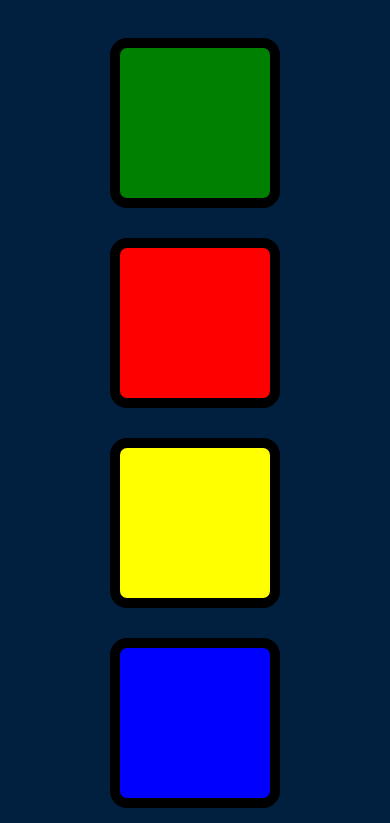
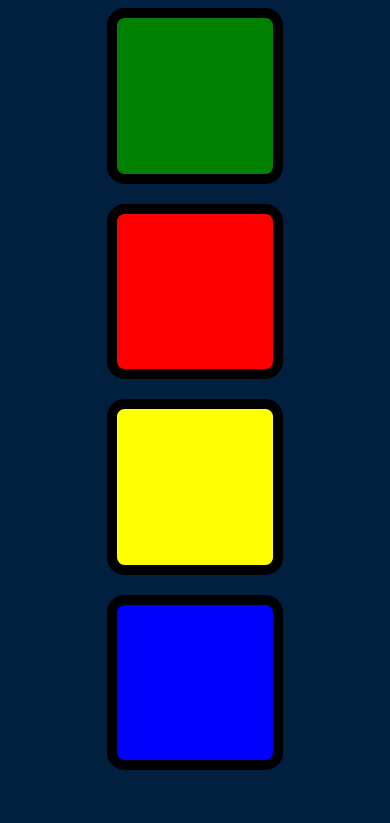
Before and after one commit to teodorapop/SimonGame, a website: page index.html in a window 390 px wide. Shown: the part 151-974 px from the top of the page. After the commit the page ends 931 px from the top, so only its background shows below. Drawn offline with nearby package versions, Linux system fonts and the light colour scheme.

Commit message:
mobile version

```diff
--- a/styles.css
+++ b/styles.css
@@ -21,12 +21,13 @@ body {
 }
 
 .btn {
-    margin: 20px;
+    margin: 10px;
     display: inline-block;
-    height: 200px;
-    width: 200px;
+    width: 45%;
+    aspect-ratio: 1 / 1;
     border: 10px solid black;
     border-radius: 10%;
+    box-sizing: border-box;
 }
 
 #green {
@@ -55,7 +56,6 @@ body {
     background-color: grey;
 }
 
-
 @media (max-width: 768px) {
     #level-title {
         font-size: 2rem;
@@ -63,17 +63,18 @@ body {
     }
 
     .container {
-        width: 100%;
+        width: 90%;
     }
 
     .btn {
-        height: 150px;
-        width: 150px;
-        margin: 15px;
+        width: 45%;
+        margin: 10px;
+        aspect-ratio: 1 / 1;
     }
 }
 
-@media (max-width: 280px) {
+
+@media (max-width: 480px) {
     #level-title {
         font-size: 1rem;
         margin: 15%;
@@ -84,8 +85,8 @@ body {
     }
 
     .btn {
-        height: 100px;
         width: 45%;
         margin: 10px;
+        aspect-ratio: 1 / 1;
     }
 }
```
